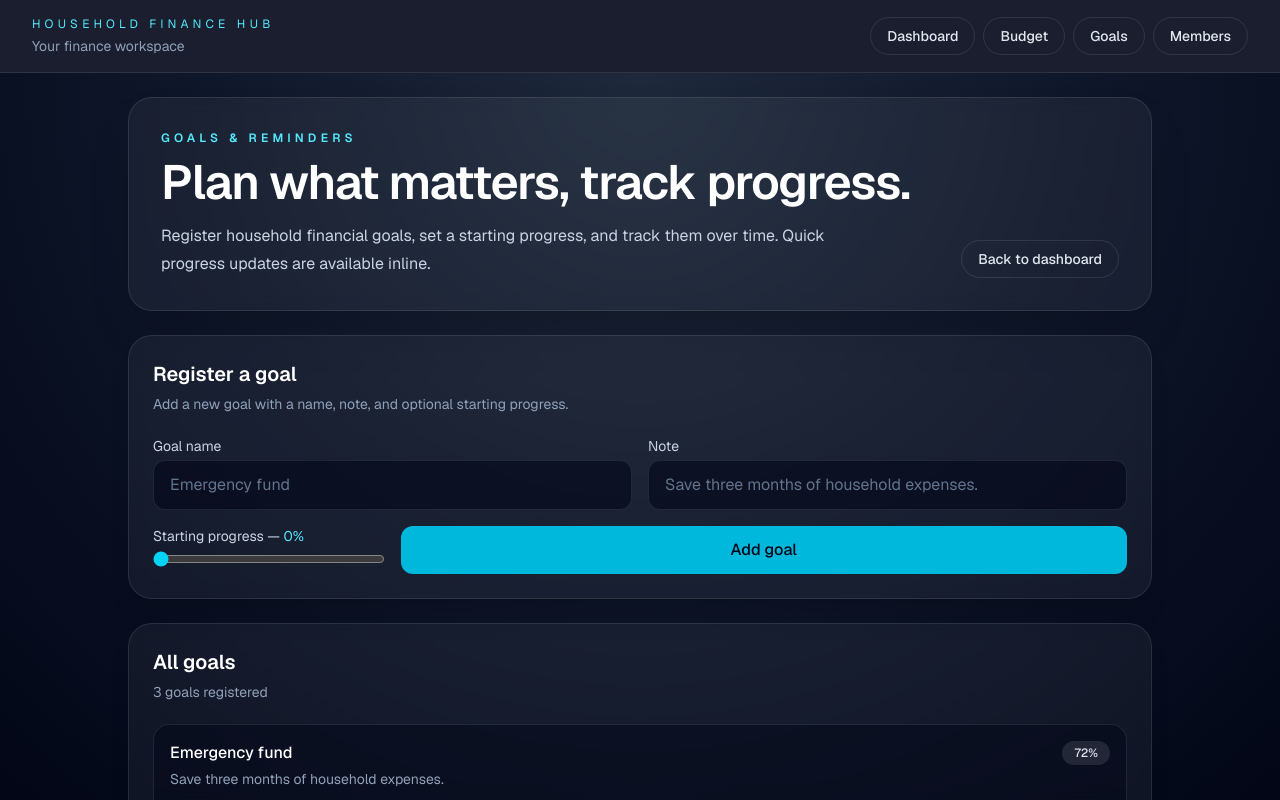
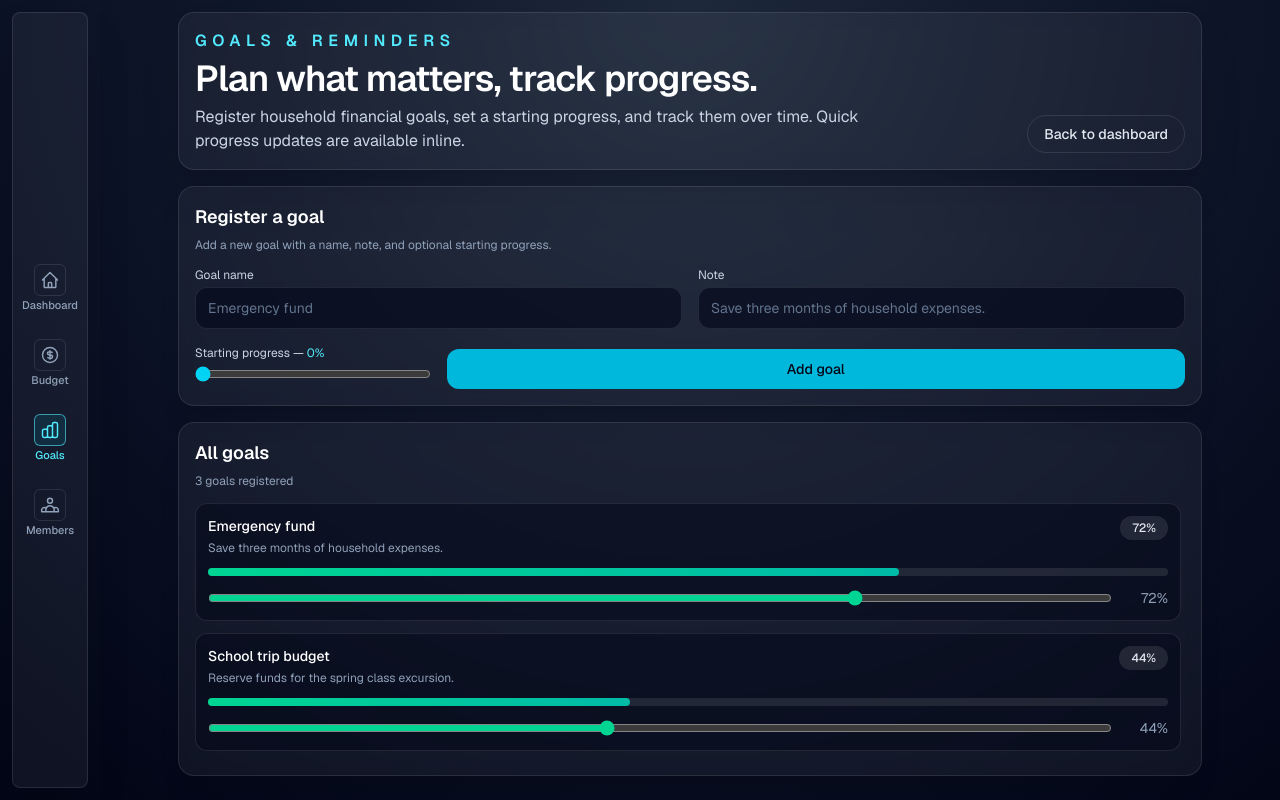
Before and after one commit to DimitrisKyp/HouseholdFinanceHub, a Next.js app: page /goals in a window 1280 px wide. Built offline with nearby package versions, Linux system fonts and the light colour scheme.

Commit message:
UI changes

```diff
--- a/next.config.mjs
+++ b/next.config.mjs
@@ -1,6 +1,6 @@
 /** @type {import('next').NextConfig} */
 const nextConfig = {
-  /* config options here */
+  devIndicators: false,
 };
 
 export default nextConfig;
--- a/src/app/globals.css
+++ b/src/app/globals.css
@@ -30,3 +30,33 @@ body {
   font-family: var(--font-geist-sans), Arial, Helvetica, sans-serif;
   overflow: hidden;
 }
+
+/* ── Custom scrollbars ─────────────────────────────────────── */
+/* Webkit (Chrome, Edge, Safari) */
+::-webkit-scrollbar {
+  width: 6px;
+  height: 6px;
+}
+
+::-webkit-scrollbar-track {
+  background: transparent;
+}
+
+::-webkit-scrollbar-thumb {
+  background: rgba(148, 163, 184, 0.2); /* slate-400/20 */
+  border-radius: 9999px;
+}
+
+::-webkit-scrollbar-thumb:hover {
+  background: rgba(148, 163, 184, 0.4); /* slate-400/40 */
+}
+
+::-webkit-scrollbar-corner {
+  background: transparent;
+}
+
+/* Firefox */
+* {
+  scrollbar-width: thin;
+  scrollbar-color: rgba(148, 163, 184, 0.2) transparent;
+}
--- a/src/app/goals/page.js
+++ b/src/app/goals/page.js
@@ -28,19 +28,19 @@ export default function GoalsPage() {
   };
 
   return (
-    <div className="h-full overflow-y-auto bg-[radial-gradient(circle_at_top,#1e293b_0%,#0f172a_45%,#020617_100%)] px-4 py-6 text-white sm:px-6 lg:px-8">
-      <main className="mx-auto flex w-full max-w-5xl flex-col gap-6 pb-10">
+    <div className="h-full overflow-y-auto bg-[radial-gradient(circle_at_top,#1e293b_0%,#0f172a_45%,#020617_100%)] px-2 py-2 text-white sm:px-3 sm:py-3 lg:px-5">
+      <main className="mx-auto flex h-full w-full max-w-5xl flex-col gap-4">
         {/* Page header */}
-        <section className="rounded-3xl border border-white/10 bg-white/5 p-6 shadow-2xl shadow-black/20 backdrop-blur md:p-8">
+        <section className="rounded-2xl border border-white/10 bg-white/5 p-3 shadow-2xl shadow-black/20 backdrop-blur md:p-4">
           <div className="flex flex-col gap-4 md:flex-row md:items-end md:justify-between">
             <div>
-              <p className="text-xs font-semibold uppercase tracking-[0.35em] text-cyan-300">
+              <p className="text-base font-semibold uppercase tracking-[0.35em] text-cyan-300">
                 Goals & reminders
               </p>
-              <h1 className="mt-3 text-4xl font-semibold tracking-tight sm:text-5xl">
+              <h1 className="mt-1.5 text-2xl font-semibold tracking-tight sm:text-4xl">
                 Plan what matters, track progress.
               </h1>
-              <p className="mt-4 max-w-2xl text-base leading-7 text-slate-300">
+              <p className="mt-1.5 max-w-2xl text-sm leading-6 text-slate-300 sm:text-base">
                 Register household financial goals, set a starting progress, and track
                 them over time. Quick progress updates are available inline.
               </p>
@@ -58,9 +58,9 @@ export default function GoalsPage() {
         <Panel title="Register a goal" subtitle="Add a new goal with a name, note, and optional starting progress.">
           <form className="grid gap-4 md:grid-cols-4" onSubmit={handleSubmit}>
             <label className="md:col-span-2">
-              <span className="mb-1 block text-sm text-slate-300">Goal name</span>
+              <span className="mb-1 block text-xs text-slate-300">Goal name</span>
               <input
-                className="w-full rounded-xl border border-white/10 bg-slate-950/60 px-4 py-3 text-white outline-none transition placeholder:text-slate-500 focus:border-cyan-400"
+                className="w-full rounded-xl border border-white/10 bg-slate-950/60 px-3 py-2.5 text-sm text-white outline-none transition placeholder:text-slate-500 focus:border-cyan-400"
                 placeholder="Emergency fund"
                 value={form.name}
                 onChange={(e) => setForm((c) => ({ ...c, name: e.target.value }))}
@@ -68,9 +68,9 @@ export default function GoalsPage() {
             </label>
 
             <label className="md:col-span-2">
-              <span className="mb-1 block text-sm text-slate-300">Note</span>
+              <span className="mb-1 block text-xs text-slate-300">Note</span>
               <input
-                className="w-full rounded-xl border border-white/10 bg-slate-950/60 px-4 py-3 text-white outline-none transition placeholder:text-slate-500 focus:border-cyan-400"
+                className="w-full rounded-xl border border-white/10 bg-slate-950/60 px-3 py-2.5 text-sm text-white outline-none transition placeholder:text-slate-500 focus:border-cyan-400"
                 placeholder="Save three months of household expenses."
                 value={form.note}
                 onChange={(e) => setForm((c) => ({ ...c, note: e.target.value }))}
@@ -78,7 +78,7 @@ export default function GoalsPage() {
             </label>
 
             <label>
-              <span className="mb-1 block text-sm text-slate-300">
+              <span className="mb-1 block text-xs text-slate-300">
                 Starting progress — <span className="text-cyan-300">{form.progress}%</span>
               </span>
               <input
@@ -92,7 +92,7 @@ export default function GoalsPage() {
             </label>
 
             <button
-              className="self-end rounded-xl bg-cyan-500 px-4 py-3 font-medium text-slate-950 transition hover:bg-cyan-400 md:col-span-3"
+              className="self-end rounded-xl bg-cyan-500 px-3 py-2.5 text-sm font-medium text-slate-950 transition hover:bg-cyan-400 md:col-span-3"
               type="submit"
             >
               Add goal
@@ -105,14 +105,14 @@ export default function GoalsPage() {
           {goals.length === 0 && (
             <p className="text-sm text-slate-500">No goals yet. Register one above.</p>
           )}
-          <div className="space-y-4">
+          <div className="max-h-[32vh] space-y-3 overflow-y-auto pr-1">
             {goals.map((goal) => (
-              <div key={goal.name} className="rounded-2xl border border-white/10 bg-slate-950/50 p-4">
+              <div key={goal.name} className="rounded-xl border border-white/10 bg-slate-950/50 p-3">
                 <div className="flex items-start justify-between gap-4">
                   <div className="min-w-0 flex-1">
-                    <p className="font-medium text-white">{goal.name}</p>
+                    <p className="text-sm font-medium text-white">{goal.name}</p>
                     {goal.note && (
-                      <p className="mt-1 text-sm text-slate-400">{goal.note}</p>
+                      <p className="mt-1 text-xs text-slate-400">{goal.note}</p>
                     )}
                   </div>
                   <span className="shrink-0 rounded-full bg-white/10 px-3 py-1 text-xs font-medium text-slate-200">
@@ -127,7 +127,7 @@ export default function GoalsPage() {
                   />
                 </div>
 
-                <div className="mt-3 flex items-center gap-3">
+                <div className="mt-3 flex items-center gap-4">
                   <input
                     type="range"
                     min="0"
--- a/src/app/layout.js
+++ b/src/app/layout.js
@@ -1,7 +1,7 @@
 import { Geist, Geist_Mono } from "next/font/google";
-import Link from "next/link";
 import "./globals.css";
 import Providers from "@/components/providers";
+import SideNav from "@/components/SideNav";
 
 const geistSans = Geist({
   variable: "--font-geist-sans",
@@ -24,34 +24,17 @@ export default function RootLayout({ children }) {
       lang="en"
       className={`${geistSans.variable} ${geistMono.variable} h-full antialiased`}
     >
-      <body className="h-full overflow-hidden flex flex-col bg-slate-950 text-white">
-        <div className="flex h-full flex-col">
-          <header className="border-b border-white/10 bg-slate-950/90 backdrop-blur">
-            <div className="mx-auto flex w-full max-w-7xl items-center justify-between px-4 py-4 sm:px-6 lg:px-8">
-              <div>
-                <p className="text-xs uppercase tracking-[0.35em] text-cyan-300">Household Finance Hub</p>
-                <p className="mt-1 text-sm text-slate-400">Your finance workspace</p>
+      <body className="h-full overflow-hidden bg-slate-950 text-white">
+        <Providers>
+          <div className="flex h-full flex-col md:flex-row  bg-[radial-gradient(circle_at_top,#1e293b_0%,#0f172a_45%,#020617_100%)]">
+            <aside className="shrink-0 md:w-25">
+              <div className="h-full p-2 md:p-3">
+                <SideNav />
               </div>
-              <nav className="flex items-center gap-2 text-sm font-medium">
-                <Link className="rounded-full border border-white/10 px-4 py-2 text-slate-200 transition hover:border-cyan-400/40 hover:text-white" href="/">
-                  Dashboard
-                </Link>
-                <Link className="rounded-full border border-white/10 px-4 py-2 text-slate-200 transition hover:border-cyan-400/40 hover:text-white" href="/budget">
-                  Budget
-                </Link>
-                <Link className="rounded-full border border-white/10 px-4 py-2 text-slate-200 transition hover:border-cyan-400/40 hover:text-white" href="/goals">
-                  Goals
-                </Link>
-                <Link className="rounded-full border border-white/10 px-4 py-2 text-slate-200 transition hover:border-cyan-400/40 hover:text-white" href="/members">
-                  Members
-                </Link>
-              </nav>
-            </div>
-          </header>
-          <Providers>
-            <div className="flex-1 overflow-hidden">{children}</div>
-          </Providers>
-        </div>
+            </aside>
+            <section className="min-h-0 flex-1 overflow-hidden">{children}</section>
+          </div>
+        </Providers>
       </body>
     </html>
   );
--- a/src/app/page.js
+++ b/src/app/page.js
@@ -85,8 +85,8 @@ export default function Home() {
 
   return (
     <>
-      <div className="h-full overflow-y-auto bg-[radial-gradient(circle_at_top,#1e293b_0%,#0f172a_45%,#020617_100%)] px-4 py-6 text-white sm:px-6 lg:px-8">
-      <main className="mx-auto flex w-full max-w-7xl flex-col gap-6 pb-10">
+      <div className="h-full overflow-y-auto px-3 py-3 text-white sm:px-4 sm:py-4 lg:px-6">
+      <main className="mx-auto flex h-full w-full max-w-7xl flex-col gap-4">
         <HeroSection
           monthlyIncome={totalIncome}
           totalExpenses={totals.totalExpenses}
@@ -96,8 +96,8 @@ export default function Home() {
           formatCurrency={formatCurrency}
         />
 
-        <section className="grid gap-6 lg:grid-cols-[1.4fr_0.9fr]">
-          <div className="space-y-6">
+        <section className="grid min-h-0 flex-1 gap-4 lg:grid-cols-[1.4fr_0.9fr]">
+          <div className="min-h-0 space-y-4">
             <ExpenseTrackerPanel
               expenseForm={expenseForm}
               setExpenseForm={setExpenseForm}
@@ -106,21 +106,12 @@ export default function Home() {
               members={finance.members}
               onOpenBreakdown={() => setBreakdownOpen(true)}
             />
+          </div>
+
+          <div className="min-h-0 space-y-4">
+            <GoalsRemindersPanel goals={finance.goals} />
 
             <FinancialNewsPanel news={finance.marketNews} />
-          </div>
-
-          <div className="space-y-6">
-            <GoalsRemindersPanel goals={finance.goals} />
-
-            <section className="rounded-3xl border border-cyan-400/10 bg-cyan-400/10 p-6 text-sm leading-6 text-cyan-50">
-              <p className="font-medium text-white">Other views</p>
-              <p className="mt-2 text-cyan-50/90">
-                Use <strong className="text-white">Budget</strong> to set up income and bills.
-                Use <strong className="text-white">Goals</strong> to register and track targets.
-                Use <strong className="text-white">Members</strong> to manage access.
-              </p>
-            </section>
           </div>
         </section>
       </main>
--- /dev/null
+++ b/src/components/SideNav.jsx
@@ -0,0 +1,82 @@
+"use client";
+
+import Link from "next/link";
+import { usePathname } from "next/navigation";
+
+const navItems = [
+  {
+    href: "/",
+    label: "Dashboard",
+    icon: (
+      <svg xmlns="http://www.w3.org/2000/svg" className="h-5 w-5" fill="none" viewBox="0 0 24 24" stroke="currentColor" strokeWidth={1.75}>
+        <path strokeLinecap="round" strokeLinejoin="round" d="M3 12l2-2m0 0l7-7 7 7M5 10v10a1 1 0 001 1h3m10-11l2 2m-2-2v10a1 1 0 01-1 1h-3m-6 0a1 1 0 001-1v-4a1 1 0 011-1h2a1 1 0 011 1v4a1 1 0 001 1m-6 0h6" />
+      </svg>
+    ),
+  },
+  {
+    href: "/budget",
+    label: "Budget",
+    icon: (
+      <svg xmlns="http://www.w3.org/2000/svg" className="h-5 w-5" fill="none" viewBox="0 0 24 24" stroke="currentColor" strokeWidth={1.75}>
+        <path strokeLinecap="round" strokeLinejoin="round" d="M12 8c-1.657 0-3 .895-3 2s1.343 2 3 2 3 .895 3 2-1.343 2-3 2m0-8c1.11 0 2.08.402 2.599 1M12 8V7m0 1v8m0 0v1m0-1c-1.11 0-2.08-.402-2.599-1M21 12a9 9 0 11-18 0 9 9 0 0118 0z" />
+      </svg>
+    ),
+  },
+  {
+    href: "/goals",
+    label: "Goals",
+    icon: (
+      <svg xmlns="http://www.w3.org/2000/svg" className="h-5 w-5" fill="none" viewBox="0 0 24 24" stroke="currentColor" strokeWidth={1.75}>
+        <path strokeLinecap="round" strokeLinejoin="round" d="M9 19v-6a2 2 0 00-2-2H5a2 2 0 00-2 2v6a2 2 0 002 2h2a2 2 0 002-2zm0 0V9a2 2 0 012-2h2a2 2 0 012 2v10m-6 0a2 2 0 002 2h2a2 2 0 002-2m0 0V5a2 2 0 012-2h2a2 2 0 012 2v14a2 2 0 01-2 2h-2a2 2 0 01-2-2z" />
+      </svg>
+    ),
+  },
+  {
+    href: "/members",
+    label: "Members",
+    icon: (
+      <svg xmlns="http://www.w3.org/2000/svg" className="h-5 w-5" fill="none" viewBox="0 0 24 24" stroke="currentColor" strokeWidth={1.75}>
+        <path strokeLinecap="round" strokeLinejoin="round" d="M17 20h5v-2a3 3 0 00-5.356-1.857M17 20H7m10 0v-2c0-.656-.126-1.283-.356-1.857M7 20H2v-2a3 3 0 015.356-1.857M7 20v-2c0-.656.126-1.283.356-1.857m0 0a5.002 5.002 0 019.288 0M15 7a3 3 0 11-6 0 3 3 0 016 0z" />
+      </svg>
+    ),
+  },
+];
+
+export default function SideNav() {
+  const pathname = usePathname();
+
+  return (
+    <nav className="relative h-full rounded-lg border border-white/10 bg-white/5 p-2 shadow-2xl shadow-black/30">
+      <div className="relative z-10 flex h-full flex-row items-center justify-center gap-2 md:flex-col md:justify-center md:gap-3">
+
+
+        {navItems.map(({ href, label, icon }) => {
+          const isActive = href === "/" ? pathname === "/" : pathname.startsWith(href);
+          return (
+            <Link
+              key={href}
+              href={href}
+              title={label}
+              className={`group flex min-w-0 flex-col items-center gap-1 rounded-md px-2 py-2 text-center transition-all ${
+                isActive
+                  ? "text-cyan-300"
+                  : "text-slate-400 hover:bg-white/5 hover:text-slate-200"
+              }`}
+            >
+              <span
+                className={`flex h-8 w-8 items-center justify-center rounded-md border transition-all ${
+                  isActive
+                    ? "border-cyan-300/60 bg-cyan-400/10"
+                    : "border-white/10 bg-white/0 group-hover:border-white/30"
+                }`}
+              >
+                {icon}
+              </span>
+              <span className="text-[10px] font-medium leading-none md:text-[11px]">{label}</span>
+            </Link>
+          );
+        })}
+      </div>
+    </nav>
+  );
+}
--- a/src/components/home/HeroSection.jsx
+++ b/src/components/home/HeroSection.jsx
@@ -21,11 +21,11 @@ export default function HeroSection({
   return (
     <section className="rounded-2xl border border-white/10 bg-white/5 px-5 py-4 shadow-xl shadow-black/20 backdrop-blur">
       <div className="flex flex-col gap-4 lg:flex-row lg:items-center lg:justify-between">
-        <div className="flex items-center gap-3">
-          <div className="h-2 w-2 rounded-full bg-cyan-400" />
-          <p className="text-sm font-semibold uppercase tracking-[0.35em] text-cyan-300">
+        <div>
+          <p className="text-2xl font-semibold uppercase tracking-[0.35em] text-cyan-300">
             Household Finance Hub
           </p>
+          <p className="mt-1 text-sm text-slate-400">Your finance workspace</p>
         </div>
 
         <div className="flex flex-wrap gap-3">
--- a/src/components/home/Panel.jsx
+++ b/src/components/home/Panel.jsx
@@ -1,9 +1,9 @@
 export default function Panel({ title, subtitle, children }) {
   return (
-    <section className="rounded-3xl border border-white/10 bg-white/5 p-6 shadow-xl shadow-black/10 backdrop-blur">
-      <div className="mb-5">
-        <h2 className="text-xl font-semibold text-white">{title}</h2>
-        <p className="mt-1 text-sm leading-6 text-slate-400">{subtitle}</p>
+    <section className="rounded-2xl border border-white/10 bg-white/5 p-4 shadow-xl shadow-black/10 backdrop-blur">
+      <div className="mb-3">
+        <h2 className="text-lg font-semibold text-white">{title}</h2>
+        <p className="mt-1 text-xs leading-5 text-slate-400">{subtitle}</p>
       </div>
       {children}
     </section>
```
Also changed, not shown: src/app/budget/page.js (+6 -6 lines), src/app/members/page.js (+5 -5 lines), 1 other file (tests, documents, lock files or other folders).
